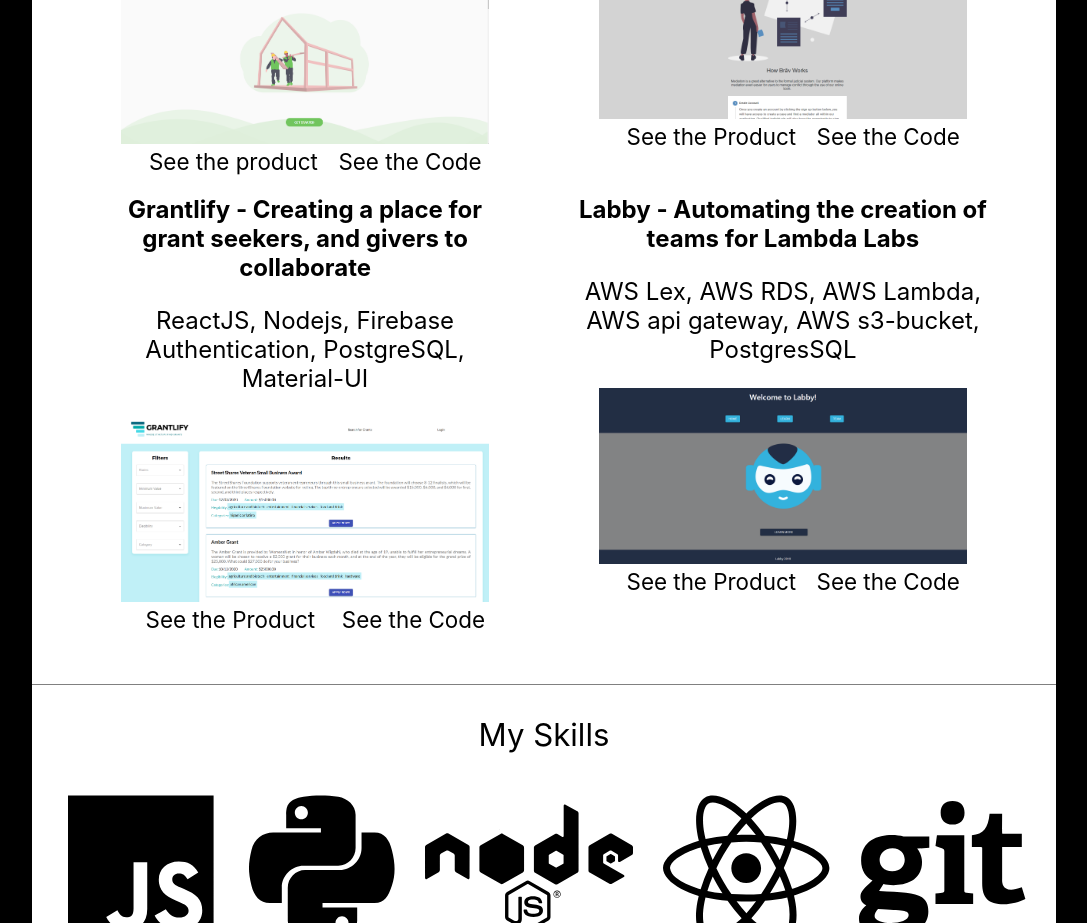
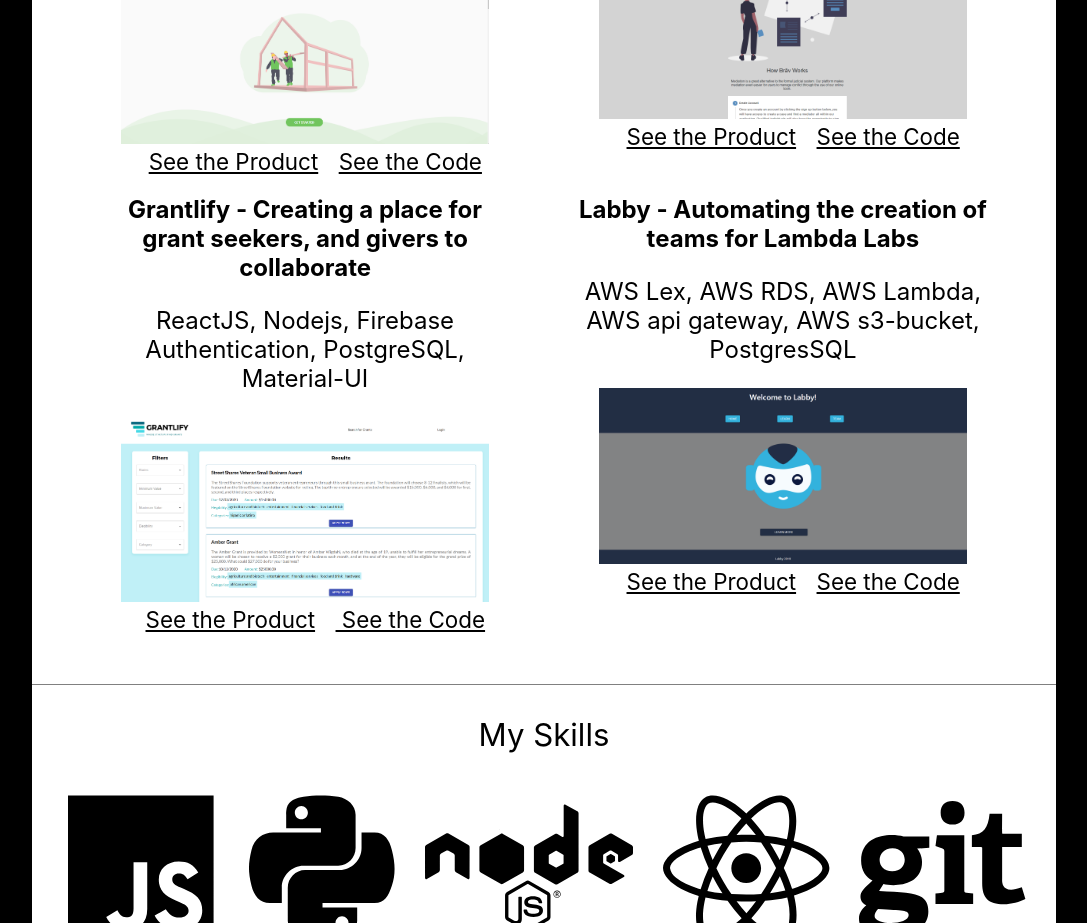
Before and after one commit to tjforeman/Portfolio1, a React (Create React App) app in the folder client/: page / in a window 1280 px wide. Shown: the part 1280-2203 px from the top of the page, without its empty margins (96-1183 px from the left). Built offline with nearby package versions, Linux system fonts and the light colour scheme.

Commit message:
updated projects

```diff
--- a/client/src/Components/Projects.js
+++ b/client/src/Components/Projects.js
@@ -12,7 +12,7 @@
 <p>ReactJS, NodeJS, Redux, PostgresSQL, Auth0, Stripe Connect, Clouninary, Material-UI</p>
 <img className = 'project-img' src={require('../img/handy.png')}/>
 <div className = 'links'>
-<a href='https://handyapp.netlify.com/'>See the product</a>
+<a href='https://handyapp.netlify.com/'>See the Product</a>
 <a href = 'https://github.com/labs13-handy-app'>See the Code</a>
 </div>
 </div>
--- a/client/src/styles/Projects.scss
+++ b/client/src/styles/Projects.scss
@@ -13,11 +13,8 @@
     a{
       margin-left: 5%;
       color:black;
-      text-decoration: none;
+      text-decoration: underline;
       font-size: 1.4em;
-      @media (max-width:800px){
-       text-decoration: underline;
-    }
     }
 
    img{
```
